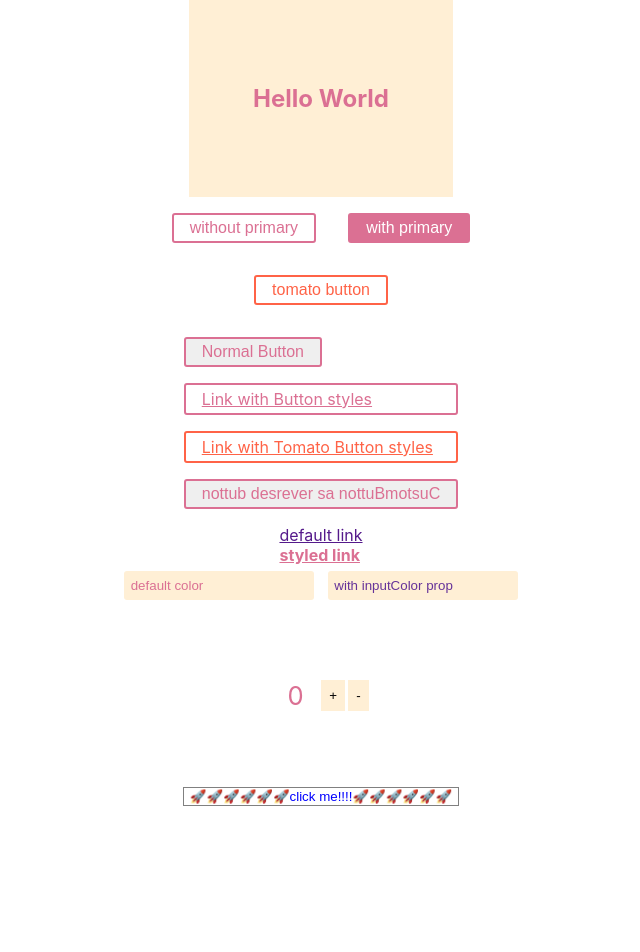
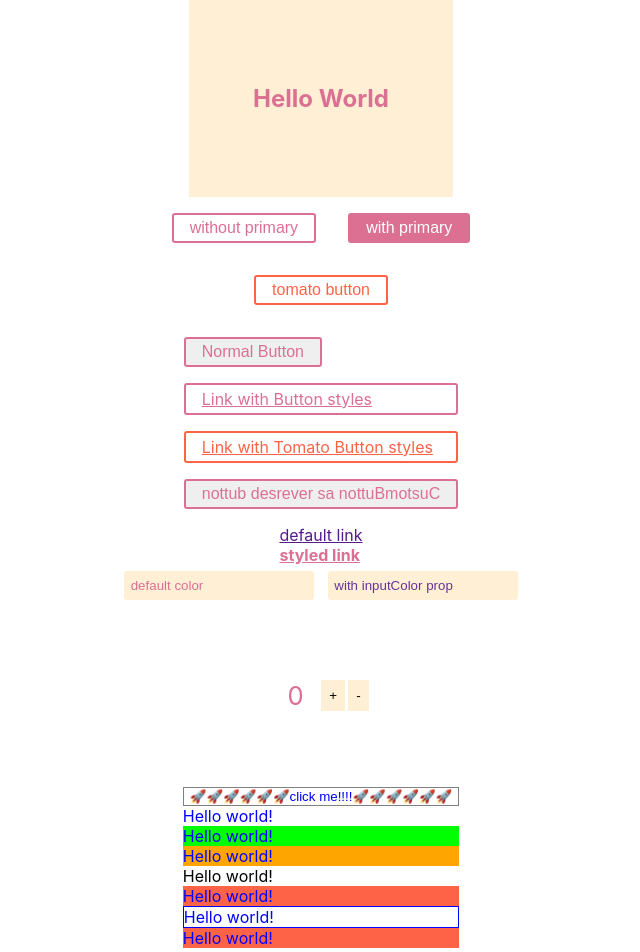
Before and after one commit to nbstsh/styled-components-playground, a React (Create React App) app: page / in a window 1280 px wide. Shown: the top 952 px of the page, without its empty margins (319-959 px from the left). Before the commit the page ends 806 px from the top, so only its background shows below. Built offline with nearby package versions, Linux system fonts and the light colour scheme.

Commit message:
use nesting selectors with &

```diff
--- a/src/components/Sample8/sample8.component.tsx
+++ b/src/components/Sample8/sample8.component.tsx
@@ -19,10 +19,52 @@ const StyledButton = styled.button`
 	}
 `;
 
+const Thing = styled.div.attrs(() => ({ tabIndex: 0 }))`
+	color: blue;
+
+	&:hover {
+		color: red;
+	}
+
+	& ~ & {
+		background: tomato;
+	}
+
+	& + & {
+		background: lime;
+	}
+
+	&.orange {
+		background: orange;
+	}
+
+	.border & {
+		border: 1px solid;
+	}
+
+	.child {
+		background: grey;
+	}
+`;
+
 const Sample8: React.FC = () => {
 	return (
 		<div>
 			<StyledButton>click me!!!!</StyledButton>
+			<div>
+				<Thing>Hello world!</Thing>
+				<Thing>Hello world!</Thing>
+				<Thing className='orange'>Hello world!</Thing>
+				<div>Hello world!</div>
+				<Thing>Hello world!</Thing>
+				<div className='border'>
+					<Thing>Hello world!</Thing>
+				</div>
+				<Thing className='child'>Hello world!</Thing>
+				<Thing>
+					<p className='child'>Hi!!!!!!!</p>
+				</Thing>
+			</div>
 		</div>
 	);
 };
```
